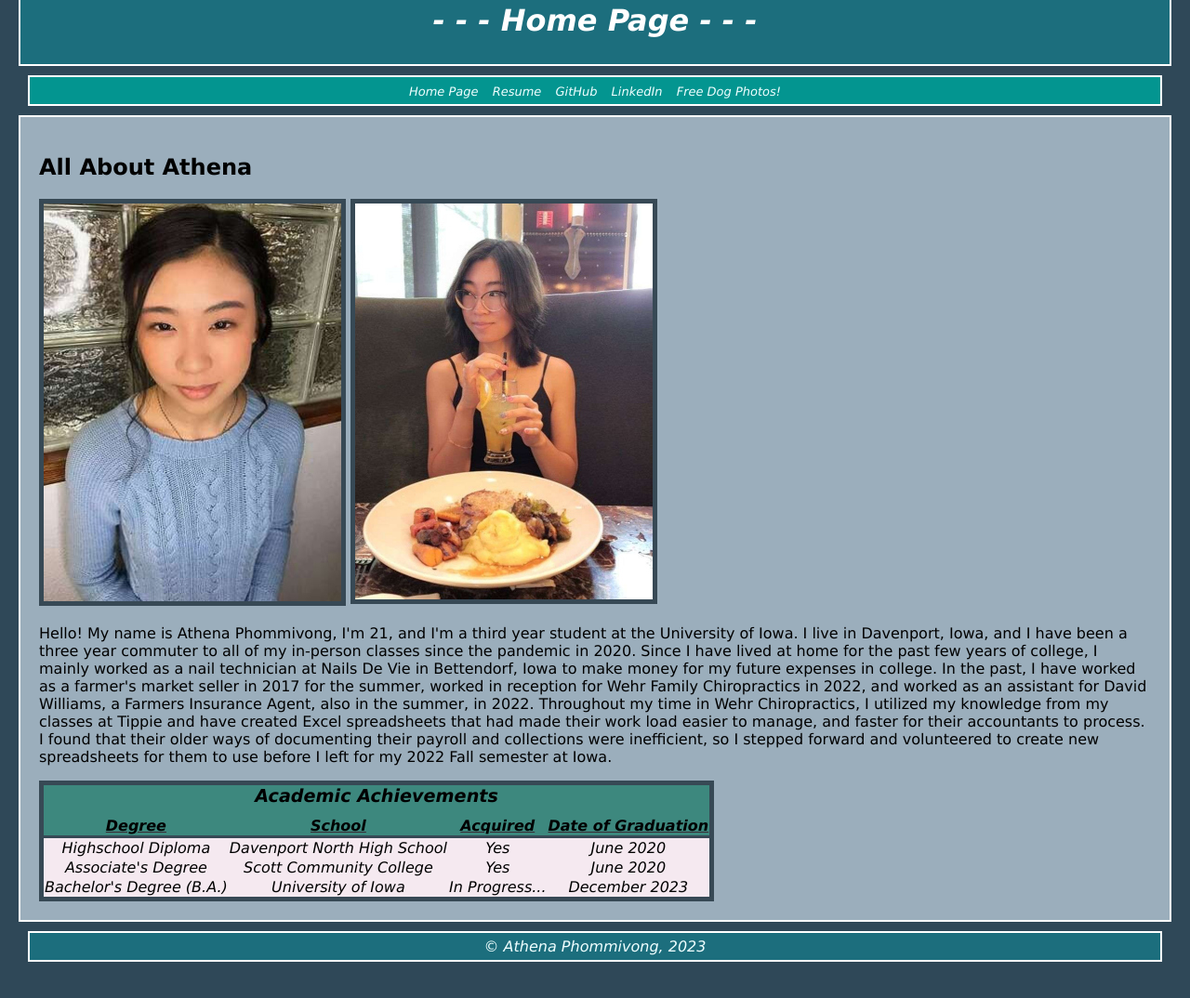
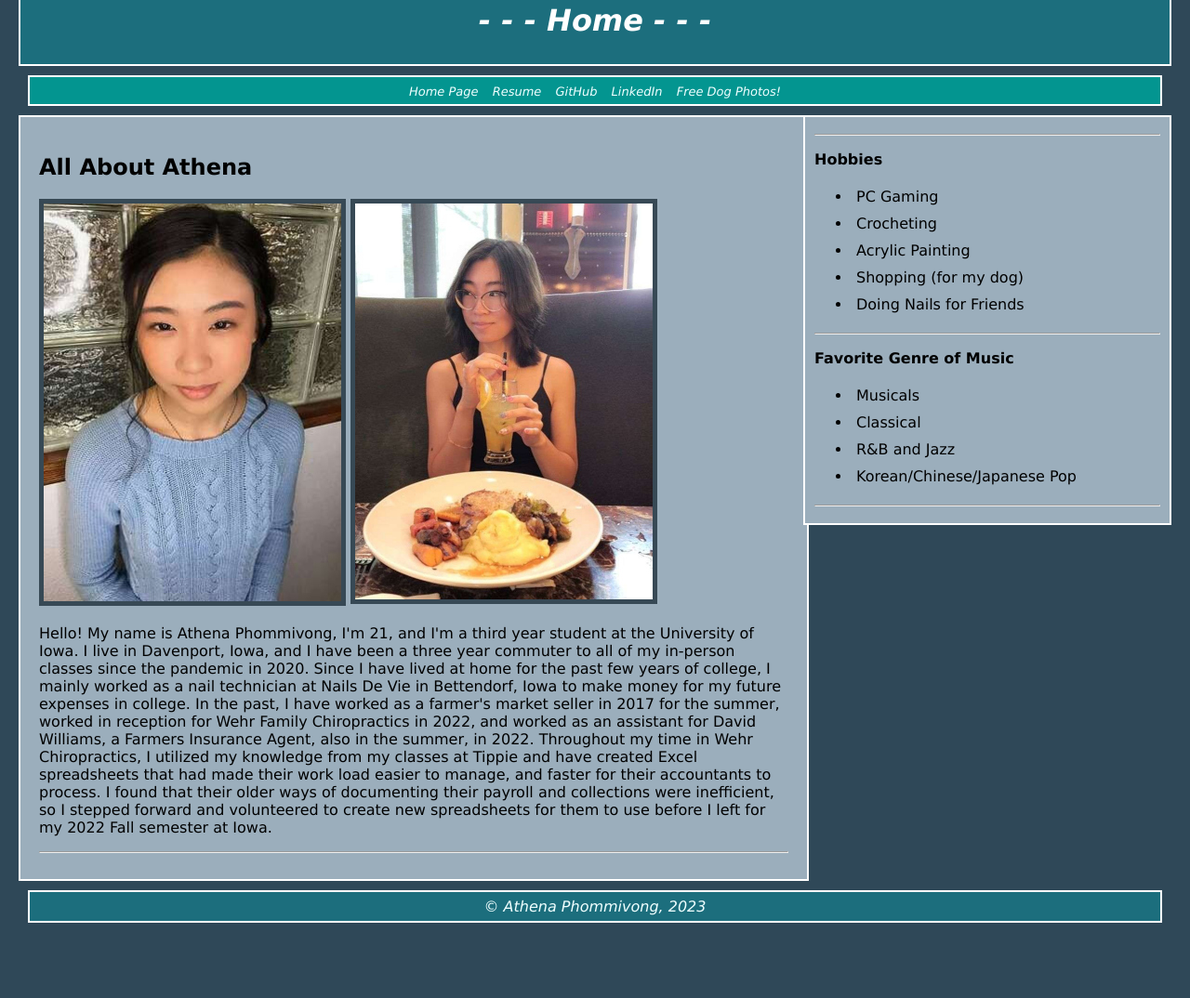
Before and after one commit to anguyen0102/aphommivong_HW6, a plain HTML site: page index.html in a window 1280 px wide. Shown: the part 46-1120 px from the top of the page at 93% size. Drawn offline with Linux system fonts and the light colour scheme.

Commit message:
added a right side note,,, but it not sure how to not make it bleed onto the side of the main

```diff
--- a/grilledbread/cheese.css
+++ b/grilledbread/cheese.css
@@ -58,6 +58,13 @@ main {
     border: 2px solid white;
 }
 
+#indexmain {
+    background-color: #9baebc;
+    padding: 20px;
+    width: 65%;
+    border: 2px solid white;
+}
+
 p {
     text-align: left;
     color: black;
@@ -92,11 +99,9 @@ caption {
 }
 
 thead {
-    border-bottom: 3px solid #374955;
-    padding: 5px;
+    border-bottom: 5px solid #374955;
     font-weight: bold;
     text-decoration: underline #392a33;
-    margin: 10px;
     color: black;
     background-color: #3d887e;
 
@@ -104,7 +109,7 @@ thead {
 
 table {
     border-collapse: collapse;
-    padding: 30px;
+    padding: 10px;
     font-style: italic;
     text-align: center;
     background-color: #f5e9f0;
@@ -120,7 +125,7 @@ footer {
     color: azure;
     border: 2px solid white;
     margin: 10px;
-    padding: 5px;
+    padding: 6px;
     text-align: center;
     font-style: italic;
     font-family: 'Lucida Sans', 'Lucida Sans Regular', 'Lucida Grande', 'Lucida Sans Unicode', Geneva, Verdana, sans-serif;
@@ -132,3 +137,24 @@ footer {
     font-family: 'Lucida Sans', 'Lucida Sans Regular', 'Lucida Grande', 'Lucida Sans Unicode', Geneva, Verdana, sans-serif;
 
 }
+
+h3 {
+    font-size: medium;
+    font-weight: bold;
+    font-family: 'Lucida Sans', 'Lucida Sans Regular', 'Lucida Grande', 'Lucida Sans Unicode', Geneva, Verdana, sans-serif;
+}
+
+.right-note {
+    width: 30%;
+    font-size: medium;
+    float: right;
+    padding: 10px;
+    margin-left: 10px;
+    margin-bottom: 10px;
+    background-color: #9baebc;
+    border: 2px solid white;
+}
+
+li {
+    padding: 5px;
+}
--- a/index.html
+++ b/index.html
@@ -8,7 +8,7 @@
         <link rel="stylesheet" href="./grilledbread/cheese.css">
 </head>
 <body class="wrapper">
-    <header><h1>- - - Home Page - - -</h1></header>
+    <header><h1>- - - Home - - -</h1></header>
     <nav>
         <a href="index.html"> Home Page</a>
         <a href="resume.html"> Resume</a>
@@ -16,7 +16,28 @@
         <a href="https://www.linkedin.com/in/athena-phommivong-783405207/"> LinkedIn</a>
         <a href="yosher.html"> Free Dog Photos!</a>
     </nav>
-    <main>
+    <aside class="right-note">
+        <hr>
+        <h3>Hobbies</h3>
+       <ul>
+            <li>PC Gaming</li>
+            <li>Crocheting</li>
+            <li>Acrylic Painting</li>
+            <li>Shopping (for my dog)</li>
+            <li>Doing Nails for Friends</li>
+       </ul>
+        <hr>
+
+        <h3>Favorite Genre of Music</h3>
+        <ul>
+            <li>Musicals</li>
+            <li>Classical</li>
+            <li>R&B and Jazz</li>
+            <li>Korean/Chinese/Japanese Pop</li>
+       </ul>
+        <hr>
+    </aside>
+    <main id="indexmain">
         <h2>All About Athena</h2>
         <div class="row">
             <div class="column">
@@ -26,7 +47,6 @@
                 <img src="bingbong/ProfilePhoto2.jpg" alt="Photo of myself2">
             </div>
         </div>
-
         <p>
             Hello! My name is Athena Phommivong, I'm 21, and I'm a third year student at the University of Iowa.
             I live in Davenport, Iowa, and I have been a three year commuter to all of my in-person classes since the pandemic in 2020.
@@ -35,36 +55,7 @@
             Throughout my time in Wehr Chiropractics, I utilized my knowledge from my classes at Tippie and have created Excel spreadsheets that had made their work load easier to manage, and faster for their accountants to process.
             I found that their older ways of documenting their payroll and collections were inefficient, so I stepped forward and volunteered to create new spreadsheets for them to use before I left for my 2022 Fall semester at Iowa.
         </p>
-        <p>
-
-        </p>
-        <table>
-            <caption>Academic Achievements</caption>
-            <thead>
-                <td>Degree</td>
-                <td>School</td>
-                <td>Acquired</td>
-                <td>Date of Graduation</td>
-            </thead>
-            <tr>
-                <td>Highschool Diploma</td>
-                <td>Davenport North High School</td>
-                <td>Yes</td>
-                <td>June 2020</td>
-            </tr>
-            <tr>
-                <td>Associate's Degree</td>
-                <td>Scott Community College</td>
-                <td>Yes</td>
-                <td>June 2020</td>
-            </tr>
-            <tr>
-                <td>Bachelor's Degree (B.A.)</td>
-                <td>University of Iowa</td>
-                <td>In Progress...</td>
-                <td>December 2023</td>
-            </tr>
-        </table>
+        <hr>
     </main>
     <footer>&copy; Athena Phommivong, 2023</footer>
 </body>
```
Also changed, not shown: resume.html (+29 -0 lines), yosher.html (+5 -2 lines), bingbong/Kiyoshi2.jpg (added).
